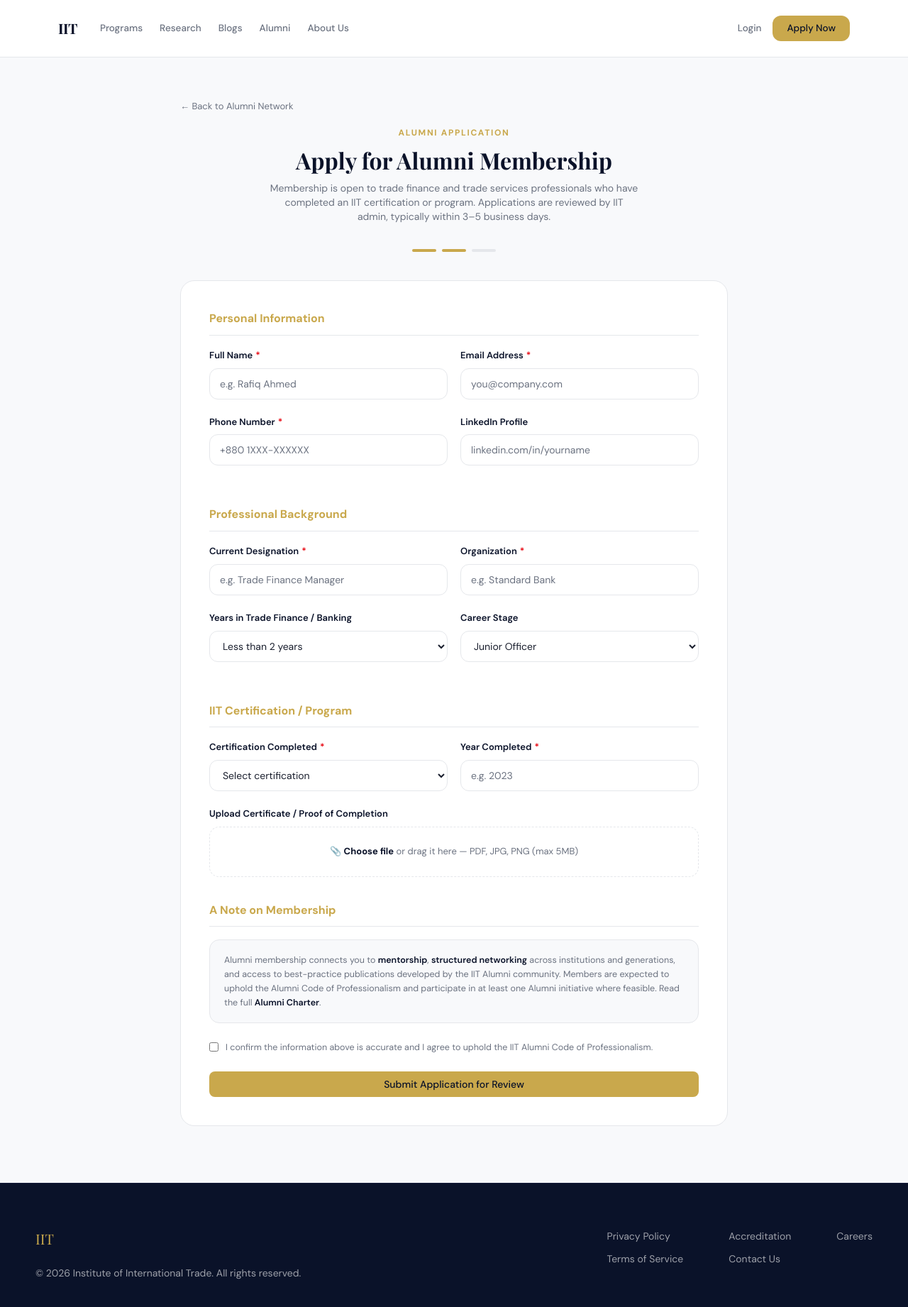
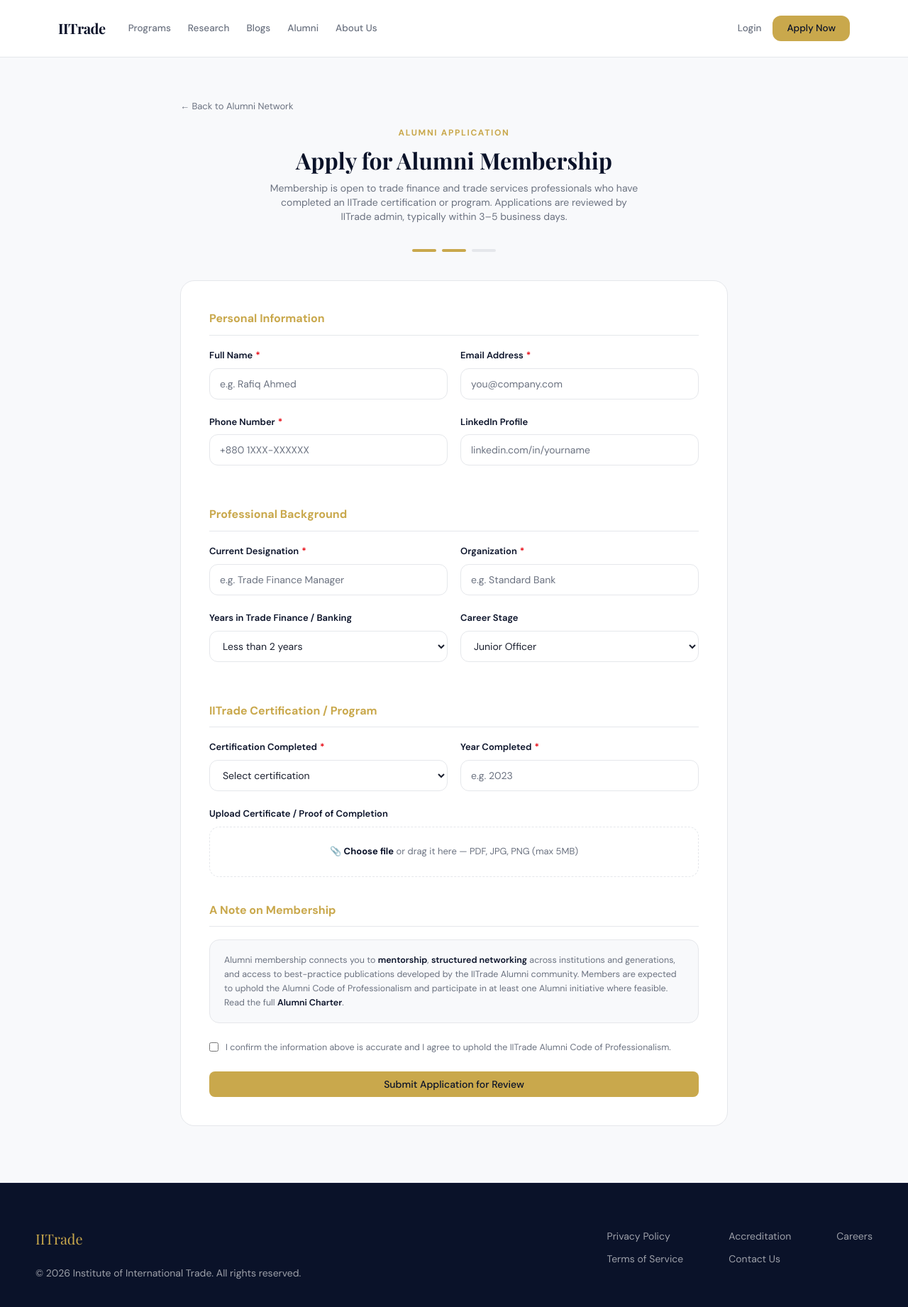
Before and after one commit to belayet-cse/IIT-Web, a Next.js app: page /alumni/apply in a window 1280 px wide. Shown: the top 1842 px of the page at 71% size. Built offline with nearby package versions, Linux system fonts and the light colour scheme; no server answers; a web font is replaced by a local one.

Commit message:
Ttile updated

```diff
--- a/src/app/admin/alumni/page.tsx
+++ b/src/app/admin/alumni/page.tsx
@@ -398,7 +398,7 @@ function HonoraryTab({ token, onCreated }: { token: string; onCreated: () => voi
         <FormGroup label="Reason for Honorary Membership">
           <Textarea
             rows={3}
-            placeholder="e.g. 25 years in trade services, contributed to IIT's founding curriculum…"
+            placeholder="e.g. 25 years in trade services, contributed to IITrade's founding curriculum…"
             value={form.bio}
             onChange={(e) => set("bio", e.target.value)}
           />
--- a/src/app/alumni/apply/page.tsx
+++ b/src/app/alumni/apply/page.tsx
@@ -106,7 +106,7 @@ export default function AlumniApplyPage() {
             </div>
             <h2 className="font-heading text-[28px] text-navy mb-3">Application submitted!</h2>
             <p className="text-sm text-muted-foreground mb-8">
-              Thanks for applying, {form.fullName}. IIT admin will review your application and
+              Thanks for applying, {form.fullName}. IITrade admin will review your application and
               respond within 3–5 business days.
             </p>
             <Link
@@ -139,7 +139,7 @@ export default function AlumniApplyPage() {
                 ? "There's no need to apply again — you already have full alumni access."
                 : `Your application is still under review${
                     existingApplication ? ` (submitted ${new Date(existingApplication.appliedAt).toLocaleDateString("en-US", { month: "short", day: "numeric", year: "numeric" })})` : ""
-                  }. IIT admin typically responds within 3–5 business days.`}
+                  }. IITrade admin typically responds within 3–5 business days.`}
             </p>
             <Link
               href="/alumni"
@@ -175,7 +175,7 @@ export default function AlumniApplyPage() {
             </h1>
             <p className="text-sm text-muted-foreground max-w-[520px] mx-auto">
               Membership is open to trade finance and trade services professionals who have completed
-              an IIT certification or program. Applications are reviewed by IIT admin, typically within
+              an IITrade certification or program. Applications are reviewed by IITrade admin, typically within
               3–5 business days.
             </p>
           </div>
@@ -279,8 +279,8 @@ export default function AlumniApplyPage() {
               </FormGroup>
             </div>
 
-            {/* IIT Certification */}
-            <FormSectionLabel>IIT Certification / Program</FormSectionLabel>
+            {/* IITrade Certification */}
+            <FormSectionLabel>IITrade Certification / Program</FormSectionLabel>
 
             <div className="grid grid-cols-1 md:grid-cols-2 gap-[18px]">
               <FormGroup label="Certification Completed" required>
@@ -293,7 +293,7 @@ export default function AlumniApplyPage() {
                   <option value="CSDG">CSDG</option>
                   <option value="CITF">CITF</option>
                   <option value="CTFP">CTFP</option>
-                  <option value="OTHER">Other IIT Program</option>
+                  <option value="OTHER">Other IITrade Program</option>
                 </Select>
               </FormGroup>
               <FormGroup label="Year Completed" required>
@@ -319,7 +319,7 @@ export default function AlumniApplyPage() {
             <InfoNote>
               Alumni membership connects you to <b>mentorship</b>,{" "}
               <b>structured networking</b> across institutions and generations, and access to
-              best-practice publications developed by the IIT Alumni community. Members are expected
+              best-practice publications developed by the IITrade Alumni community. Members are expected
               to uphold the Alumni Code of Professionalism and participate in at least one Alumni
               initiative where feasible. Read the full{" "}
               <a href="/alumni/charter">Alumni Charter</a>.
@@ -333,7 +333,7 @@ export default function AlumniApplyPage() {
                 checked={agreed}
                 onChange={(e) => setAgreed(e.target.checked)}
               />
-              I confirm the information above is accurate and I agree to uphold the IIT Alumni
+              I confirm the information above is accurate and I agree to uphold the IITrade Alumni
               Code of Professionalism.
             </label>
 
--- a/src/app/forgot-password/page.tsx
+++ b/src/app/forgot-password/page.tsx
@@ -167,7 +167,7 @@ export default function ForgotPasswordPage() {
                   <p className="text-[12px] text-destructive mt-1.5">{error}</p>
                 )}
                 <p className="text-[12px] text-muted-foreground mt-1.5">
-                  We'll send a reset link to this address if it's registered with IIT.
+                  We'll send a reset link to this address if it's registered with IITrade.
                 </p>
               </div>
 
--- a/src/app/layout.tsx
+++ b/src/app/layout.tsx
@@ -21,8 +21,8 @@ const geistMono = Geist_Mono({
 });
 
 export const metadata: Metadata = {
-  title: "IIT Alumni Network",
-  description: "IIT Alumni Network Platform",
+  title: "IITrade Alumni Network",
+  description: "IITrade Alumni Network Platform",
 };
 
 export default function RootLayout({ children }: LayoutProps<"/">) {
--- a/src/app/login/page.tsx
+++ b/src/app/login/page.tsx
@@ -220,7 +220,7 @@ export default function LoginPage() {
             </div>
             <div className="relative flex justify-center">
               <span className="bg-background px-3 text-[12px] text-muted-foreground">
-                New to IIT?
+                New to IITrade?
               </span>
             </div>
           </div>
@@ -237,7 +237,7 @@ export default function LoginPage() {
         <p className="text-center text-[12px] text-muted-foreground mt-7">
           Back to{" "}
           <Link href="/" className="text-navy font-semibold hover:underline underline-offset-2">
-            IIT homepage
+            IITrade homepage
           </Link>
         </p>
       </div>
--- a/src/app/page.tsx
+++ b/src/app/page.tsx
@@ -96,7 +96,7 @@ export default function HomePage() {
           </div>
         </section>
 
-        {/* About IIT */}
+        {/* About IITrade */}
         <section className="py-16 bg-card">
           <div className="max-w-[1180px] mx-auto px-8 grid grid-cols-1 md:grid-cols-2 gap-16 items-center">
             <div>
@@ -224,7 +224,7 @@ export default function HomePage() {
                 initials="DC"
                 name="David Chen"
                 role="Trade Analyst"
-                quote="Connecting with the IIT alumni network has been invaluable. The exchange of practical insights regarding emerging market regulations has given our team a significant competitive edge."
+                quote="Connecting with the IITrade alumni network has been invaluable. The exchange of practical insights regarding emerging market regulations has given our team a significant competitive edge."
                 className="bg-[#2b3040] border-white/10"
               />
             </div>
@@ -315,7 +315,7 @@ export default function HomePage() {
               </button>
             </form>
             <p className="text-xs text-muted-foreground/70 mt-4">
-              By subscribing, you agree to our Privacy Policy and consent to receive updates from IIT.
+              By subscribing, you agree to our Privacy Policy and consent to receive updates from IITrade.
             </p>
           </div>
         </section>
--- a/src/components/layout/auth-layout.tsx
+++ b/src/components/layout/auth-layout.tsx
@@ -40,7 +40,7 @@ export function AuthLayout({ leftContent, children, className }: AuthLayoutProps
         <div className="relative z-10 flex flex-col h-full p-12">
           {/* Brand */}
           <Link href="/" className="group flex items-end gap-2.5 w-fit">
-            <span className="font-heading text-[26px] text-gold font-bold leading-none">IIT</span>
+            <span className="font-heading text-[26px] text-gold font-bold leading-none">IITrade</span>
             <span className="text-[10px] text-white/40 uppercase tracking-[0.14em] leading-none mb-[3px] font-sans">
               Institute of International Trade
             </span>
@@ -79,7 +79,7 @@ export function AuthLayout({ leftContent, children, className }: AuthLayoutProps
           {/* Mobile-only logo */}
           <div className="lg:hidden mb-8">
             <Link href="/" className="font-heading text-2xl text-gold font-bold">
-              IIT
+              IITrade
             </Link>
             <p className="text-[11px] text-muted-foreground uppercase tracking-widest mt-0.5">
               Institute of International Trade
--- a/src/components/layout/footer.tsx
+++ b/src/components/layout/footer.tsx
@@ -30,7 +30,7 @@ export function Footer({ className }: FooterProps) {
       <div className="max-w-[1180px] mx-auto flex flex-col md:flex-row justify-between items-start gap-12">
         <div>
           <Link href="/" className="font-heading text-xl text-gold block mb-6">
-            IIT
+            IITrade
           </Link>
           <p className="text-sm text-white/60">
             © {new Date().getFullYear()} Institute of International Trade. All rights reserved.
--- a/src/components/layout/sidebar.tsx
+++ b/src/components/layout/sidebar.tsx
@@ -27,7 +27,7 @@ export function Sidebar({ navGroups, activeItem, onItemClick, className }: Sideb
   return (
     <aside className={cn("w-[240px] bg-navy text-white flex-shrink-0 flex flex-col py-[22px]", className)}>
       <div className="px-[22px] pb-[22px] mb-4 border-b border-white/[0.08]">
-        <div className="font-heading font-bold text-[17px]">IIT Admin</div>
+        <div className="font-heading font-bold text-[17px]">IITrade Admin</div>
         <div className="text-section-label text-white/50 mt-[2px]">Management Console</div>
       </div>
 
--- a/src/components/layout/top-nav.tsx
+++ b/src/components/layout/top-nav.tsx
@@ -33,7 +33,7 @@ export function TopNav({ links = defaultLinks, className }: TopNavProps) {
       <div className="max-w-[1180px] mx-auto px-8 h-20 flex items-center justify-between">
         <div className="flex items-center gap-8">
           <Link href="/" className="font-heading text-xl font-bold text-navy tracking-tight">
-            IIT
+            IITrade
           </Link>
           <div className="hidden md:flex gap-6">
             {links.map((link) => (
```
Also changed, not shown: src/app/alumni/page.tsx (+11 -11 lines), src/app/register/page.tsx (+4 -4 lines).
